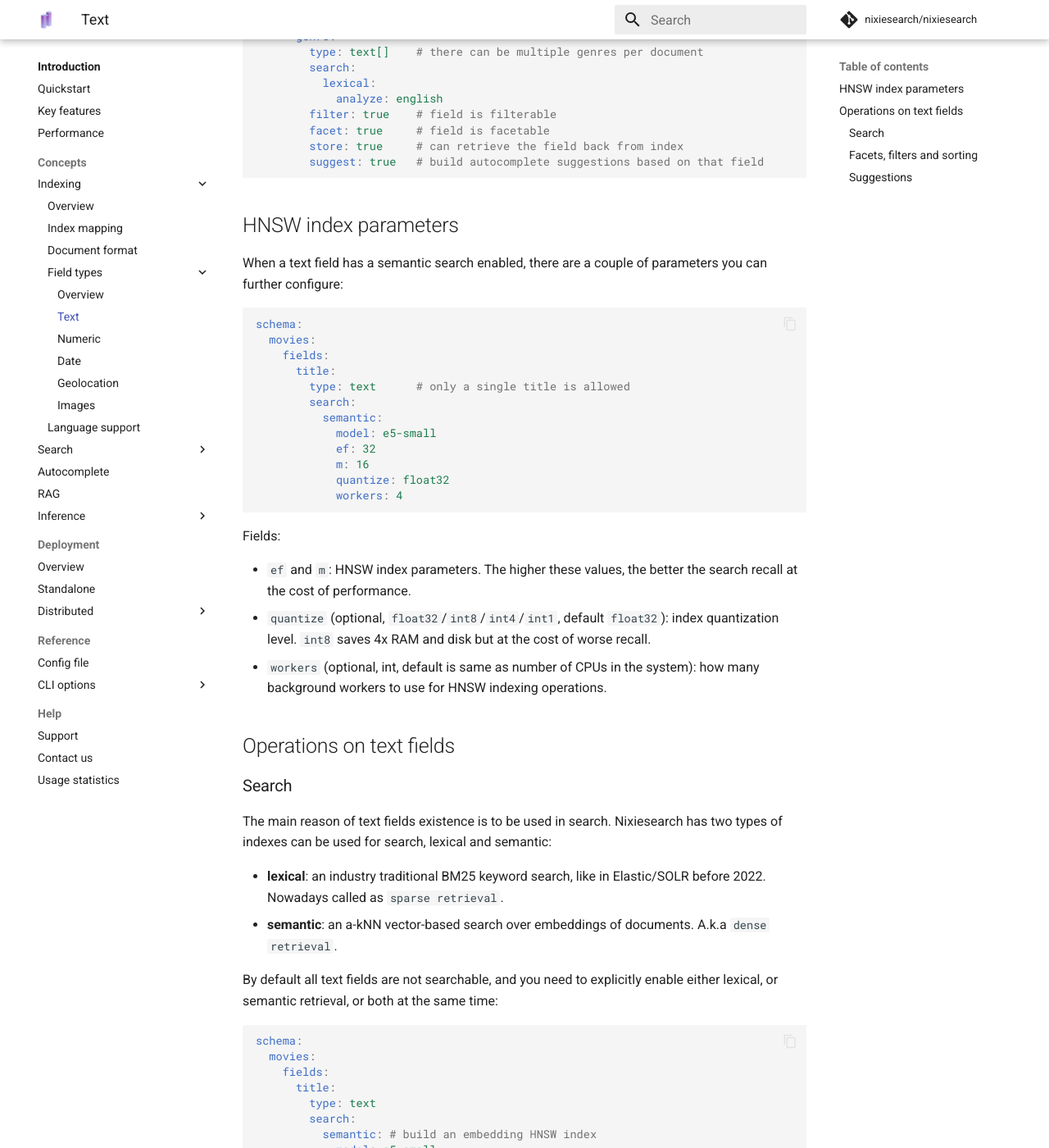
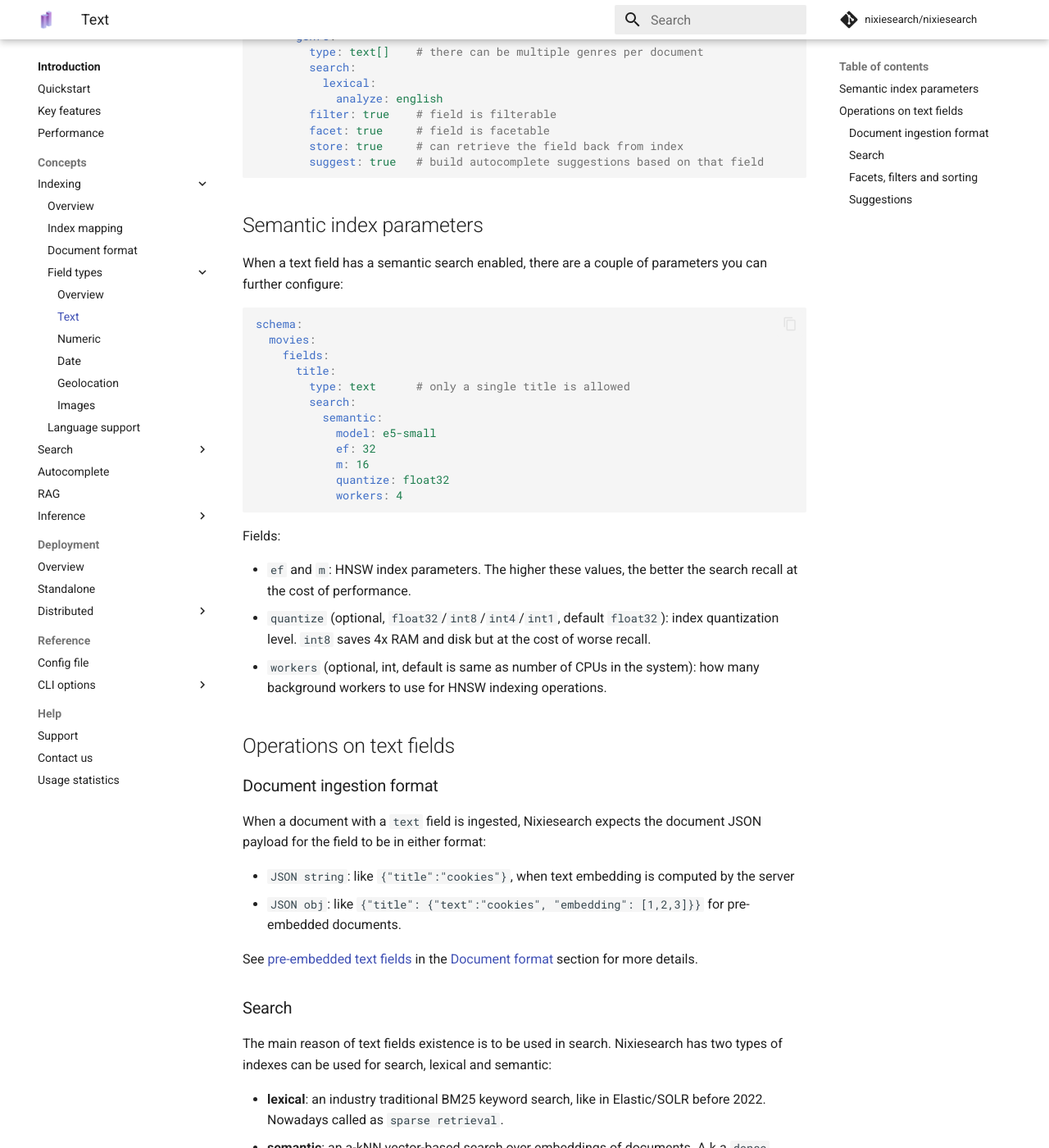
Before and after one commit to nixiesearch/nixiesearch, an MkDocs documentation site: the page built from docs/docs/features/indexing/types/text.md, in a window 1280 px wide and 1400 px high, scrolled down 540 px. Shown: the whole window at 82% size. Built offline with MkDocs 1.6.1 and Material for MkDocs 9.7.7, drawn with Linux system fonts in a browser that asks for light colours; comment, search, counter and statistics services are not loaded.

Commit message:
add note to text field doc on pre-embedded fields

````diff
--- a/docs/docs/features/indexing/types/text.md
+++ b/docs/docs/features/indexing/types/text.md
@@ -27,7 +27,7 @@
         suggest: true   # build autocomplete suggestions based on that field
 ```
 
-## HNSW index parameters
+## Semantic index parameters
 
 When a text field has a semantic search enabled, there are a couple of parameters you can further configure:
 
@@ -53,6 +53,15 @@
 * `workers` (optional, int, default is same as number of CPUs in the system): how many background workers to use for HNSW indexing operations.
 
 ## Operations on text fields
+
+### Document ingestion format
+
+When a document with a `text` field is ingested, Nixiesearch expects the document JSON payload for the field to be in either format:
+
+* `JSON string`: like `{"title":"cookies"}`, when text embedding is computed by the server
+* `JSON obj`: like `{"title": {"text":"cookies", "embedding": [1,2,3]}}` for pre-embedded documents.
+
+See [pre-embedded text fields](../format.md#pre-embedded-text-fields) in the [Document format](../format.md) section for more details.
 
 ### Search
 
````
